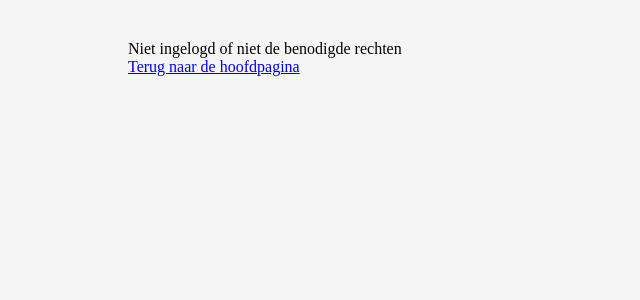
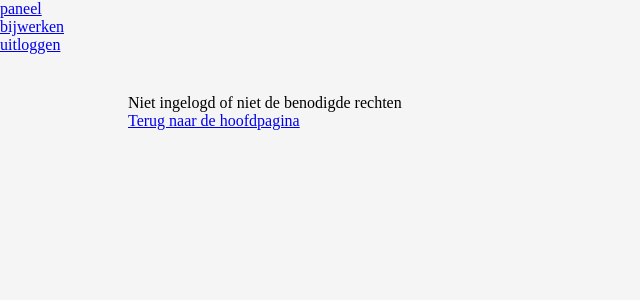
Before and after one commit to RamonKroes/MenuKaart, a PHP site: page /paneel.php in a window 1280 px wide. Shown: the top 300 px of the page, without its empty margins (0-640 px from the left). Run offline with PHP 8.4, Linux system fonts and the light colour scheme; some libraries are stand-ins or nearby versions.

Commit message:
Navbar paneel

```diff
--- a/paneel.php
+++ b/paneel.php
@@ -13,6 +13,11 @@
 		<?php
 			session_start();
 		?>
+		<ul>
+			<li><a href="paneel.php">paneel</a></li>
+			<li><a href="bijwerken.php">bijwerken</a></li>
+			<li><a href="uitloggen.php">uitloggen</a></li>
+		</ul>
 		<main>
 			<?php
 			if(isset($_SESSION['active']) && $_SESSION['active'] == 1){
```
